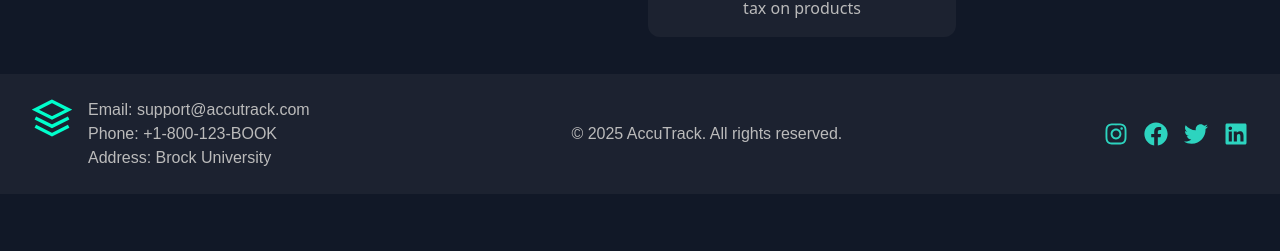
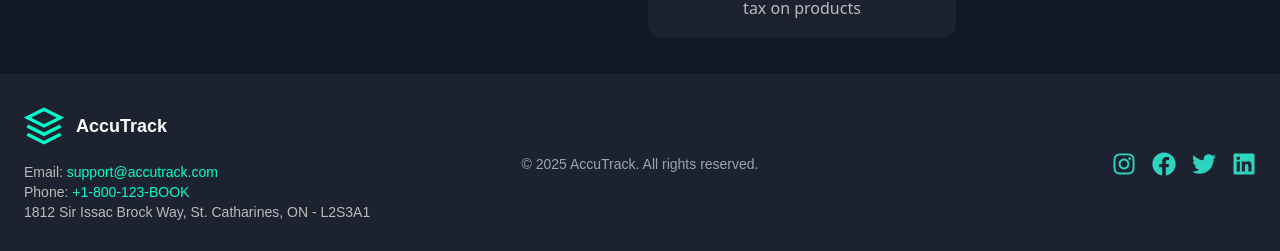
Before and after one commit to tm21cy/4P02-Group-10, a Next.js app in the folder Accutrack/: page / in a window 1280 px wide. Shown: the part 1076-1327 px from the top of the page. Before the commit the page ends 1270 px from the top, so only its background shows below. Built offline with nearby package versions, Linux system fonts and the light colour scheme; no server answers.

Commit message:
Footer changed - organized better and links routed to appropriate areas

```diff
--- a/Accutrack/src/app/_components/Footer.jsx
+++ b/Accutrack/src/app/_components/Footer.jsx
@@ -6,38 +6,41 @@ import { FaInstagram, FaFacebook, FaTwitter, FaLinkedin } from "react-icons/fa";
 
 export default function Footer() {
   return (
-    <footer className="bg-[#1c2230] text-[#bbbbbb] py-6 px-8 mt-10 w-full max-w-8xl mx-auto">
-      <div className="container mx-auto flex flex-col md:flex-row justify-between items-center">
+    <footer className="bg-[#1c2230] text-[#bbbbbb] py-8 px-6 mt-10 w-full">
+      {/* used grid instead to center the content in the footer */}
+      <div className="container mx-auto max-w-7xl grid grid-cols-1 md:grid-cols-3 gap-8 text-center md:text-left items-center">
 
-        {/* Left Side - Logo */}
-        <div className="flex flex-col md:flex-row items-center md:items-start text-center md:text-left mb-4 md:mb-0">
+        {/* Left - Logo & Contact Info */}
+        <div className="flex flex-col items-center md:items-start space-y-4">
+          <div className="flex items-center gap-3">
             <svg
               width="40"
               height="40"
               viewBox="0 0 24 24"
-            className="text-[#00ffcc] mb-2 md:mb-0 md:mr-4"
+              className="text-[#00ffcc]"
               fill="none"
               stroke="currentColor"
               strokeWidth="2"
             >
               <path d="M12 2L2 7l10 5 10-5-10-5zM2 17l10 5 10-5M2 12l10 5 10-5" />
             </svg>
+            <h2 className="text-lg font-semibold text-white">AccuTrack</h2>
+          </div>
 
-          {/* Contact Info - Now Positioned to the Right of the Logo */}
-          <div className="text-center md:text-left">
-            <p>Email: <a href="mailto:support@accutrack.com" className="hover:underline">support@accutrack.com</a></p>
-            <p>Phone: <a href="tel:+1800123BOOK" className="hover:underline">+1-800-123-BOOK</a></p>
-            <p>Address: Brock University</p>
+          <div className="text-sm">
+            <p>Email: <a href="mailto:support@accutrack.com" className="hover:underline text-[#00ffcc]">support@accutrack.com</a></p>
+            <p>Phone: <a href="tel:+1800123BOOK" className="hover:underline text-[#00ffcc]">+1-800-123-BOOK</a></p>
+            <p>1812 Sir Issac Brock Way, St. Catharines, ON - L2S3A1</p>
           </div>
         </div>
 
         {/* Center - Copyright */}
-        <div className="text-center text-sm md:text-base">
+        <div className="text-sm text-gray-400 md:text-center">
           © 2025 AccuTrack. All rights reserved.
         </div>
 
-        {/* Right Side - Social Media Icons */}
-        <div className="flex gap-4 mt-4 md:mt-0">
+        {/* Right - Social Media Icons */}
+        <div className="flex justify-center md:justify-end gap-4">
           <Link href="https://instagram.com" target="_blank">
             <FaInstagram className="text-teal-400 hover:text-teal-300 text-2xl" />
           </Link>
```
Lines whose indentation alone changed are shown as unchanged.
